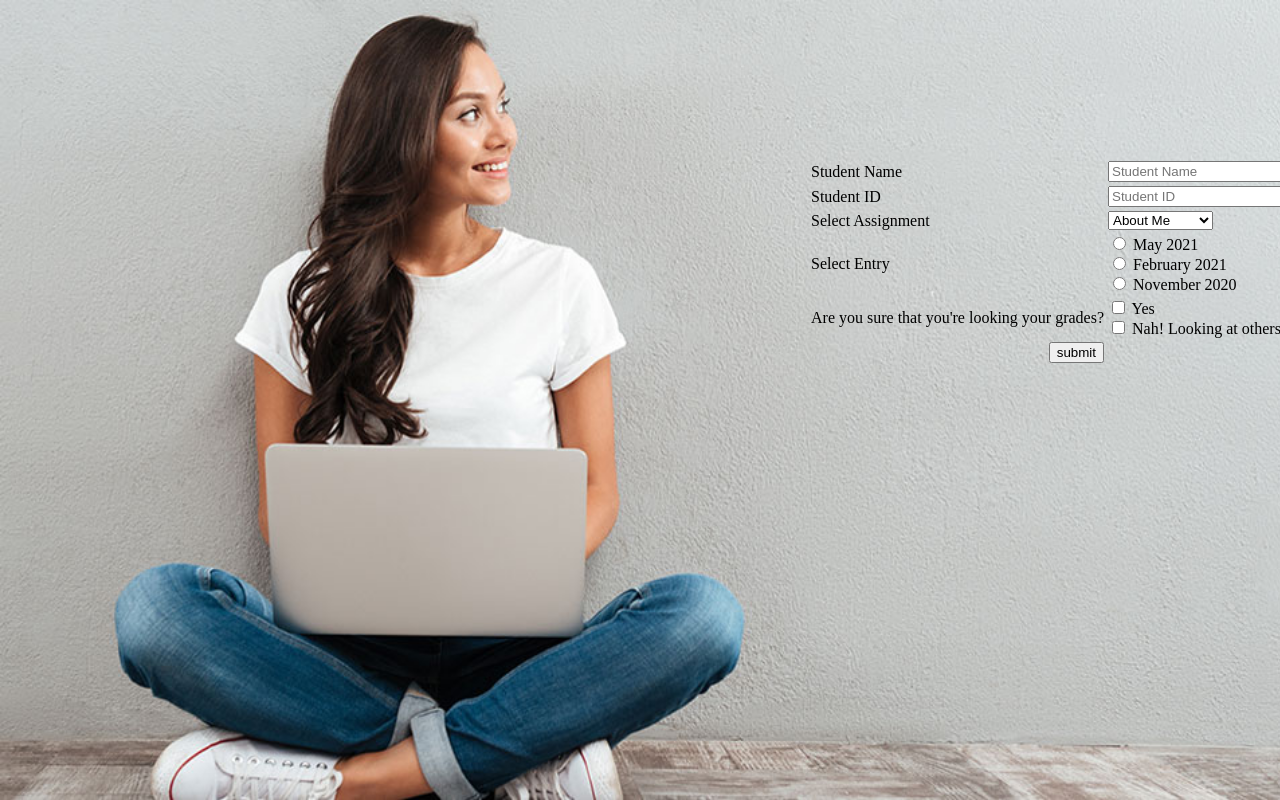
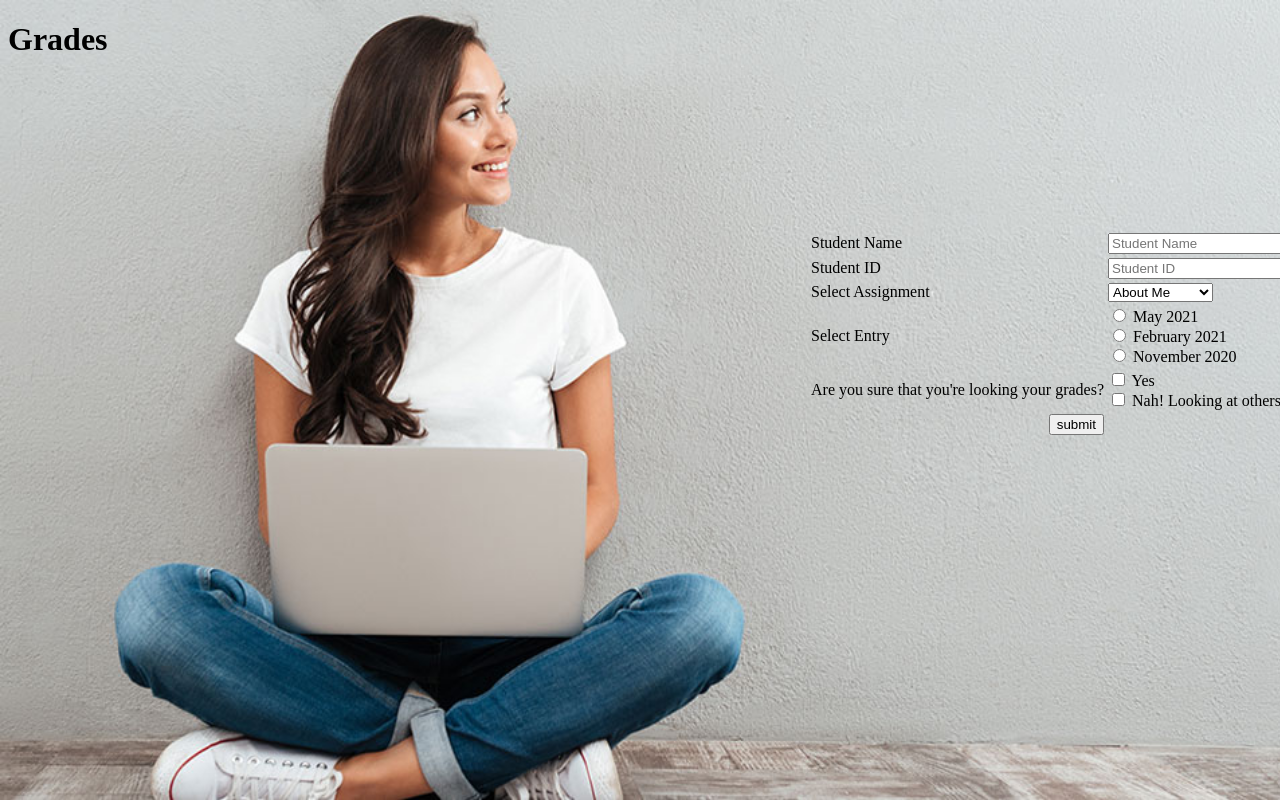
Before and after one commit to Krishna-Chaitanya-Jala/Krishna-Chaitanya-Jala.github.io, a plain HTML site: page Grades/Grades.html in a window 1280 px wide. Shown: the top 800 px of the page. Drawn offline with Linux system fonts and the light colour scheme.

Commit message:
Update Grades.html

```diff
--- a/Grades/Grades.html
+++ b/Grades/Grades.html
@@ -2,6 +2,7 @@
 <html>
     <head>
         <link rel="stylesheet" href="style.css">
+        <h1> Grades</h1>
     </head>
     <body background= >
         <div class="container">
```
